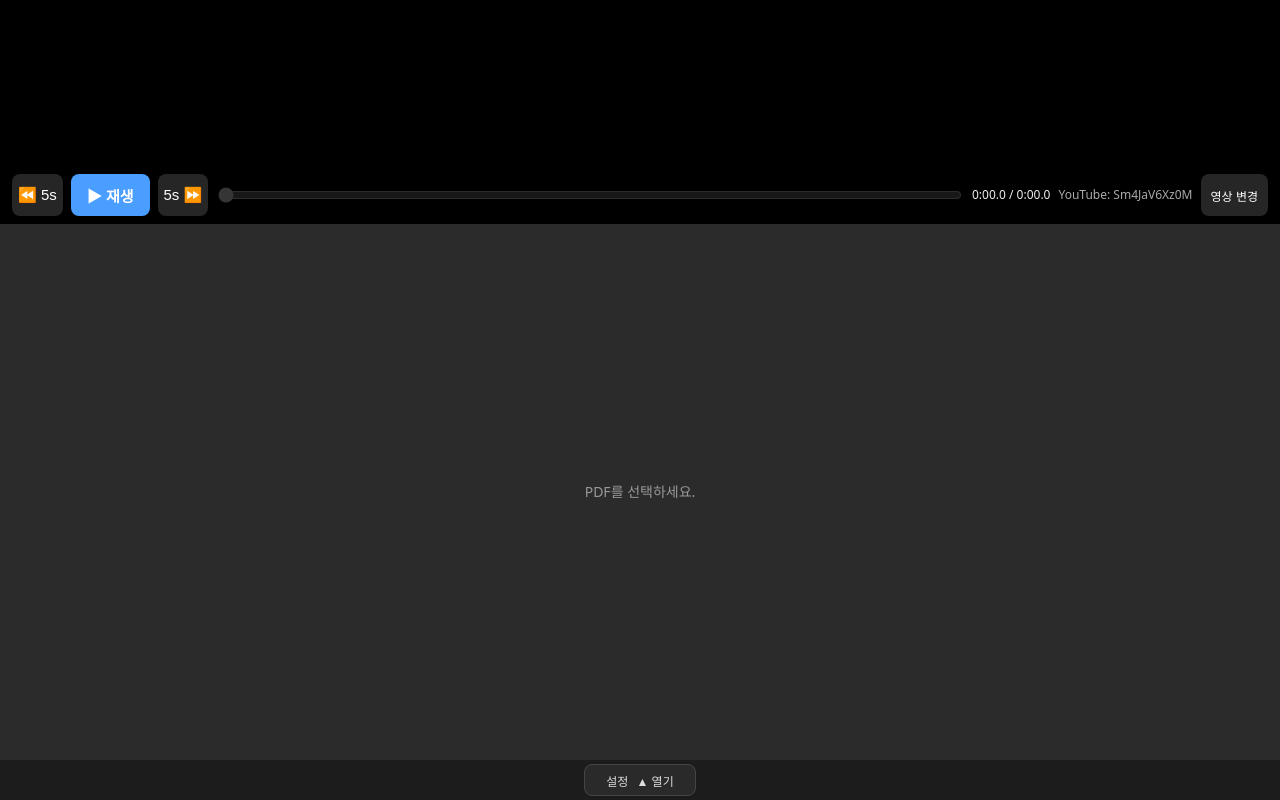
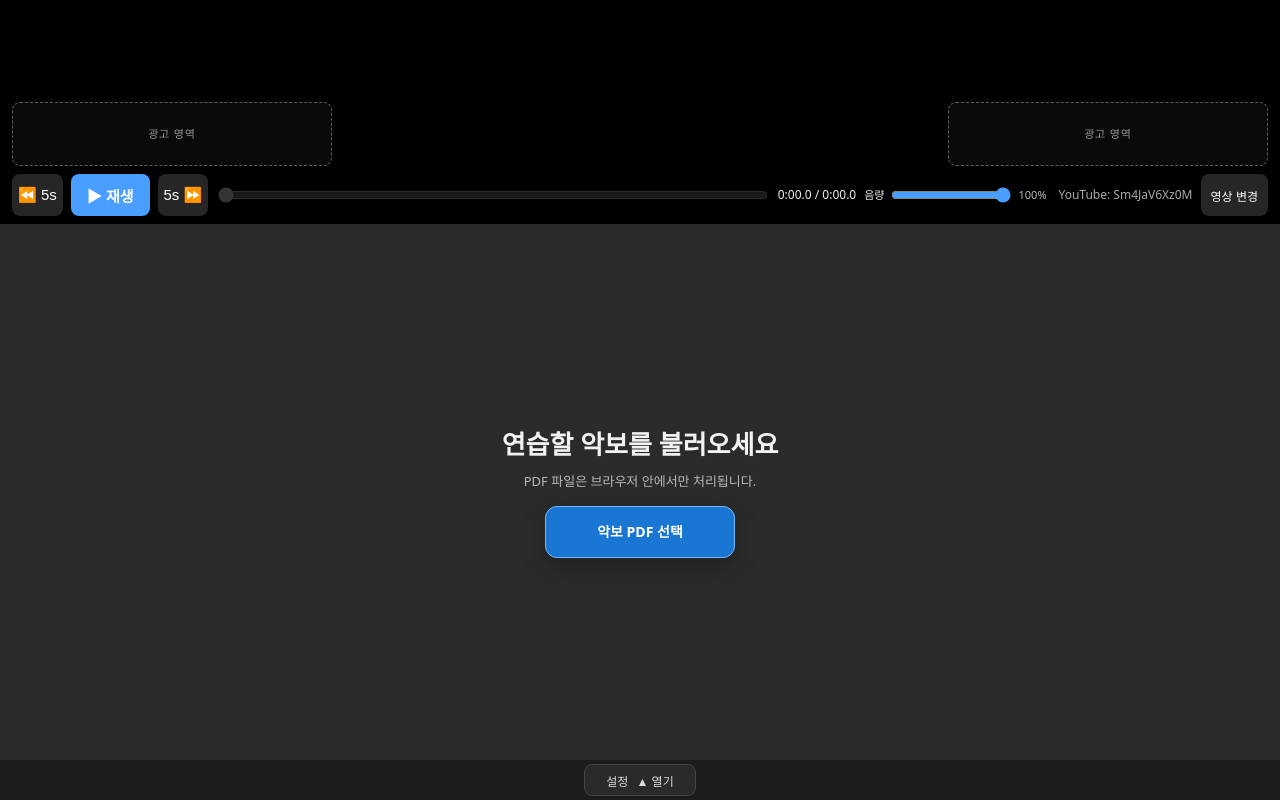
Before and after one commit to sukjjaebaboya/score-sync-app, a React (Vite) app: page / in a window 1280 px wide. Both pictures are taken after a click on the button "YouTube 불러오기". Built offline with nearby package versions, Linux system fonts and the light colour scheme.

Commit message:
Add volume, PDF entry, and ad slots

```diff
--- /dev/null
+++ b/src/components/PdfPicker.tsx
@@ -0,0 +1,63 @@
+import { useState } from "react";
+import { useAppStore } from "../store/useAppStore";
+import { sha256OfFile } from "../lib/db";
+import { loadPdfDocument, PdfPasswordCancelledError } from "../lib/pdf";
+
+const MAX_PDF_MB = 150;
+const PAGE_COUNT_WARN_THRESHOLD = 200;
+
+interface PdfPickerProps {
+  className?: string;
+  label?: string;
+}
+
+export function PdfPicker({ className = "pdf-pick", label = "PDF 선택" }: PdfPickerProps) {
+  const [loading, setLoading] = useState(false);
+  const setPdf = useAppStore((state) => state.setPdf);
+
+  async function handlePickPdf(event: React.ChangeEvent<HTMLInputElement>) {
+    const file = event.target.files?.[0];
+    if (!file) return;
+
+    if (!file.name.toLowerCase().endsWith(".pdf") && file.type !== "application/pdf") {
+      alert("PDF 파일이 아닙니다.");
+      event.target.value = "";
+      return;
+    }
+    if (file.size > MAX_PDF_MB * 1024 * 1024) {
+      alert(`파일이 너무 큽니다 (${(file.size / 1024 / 1024).toFixed(0)}MB). ${MAX_PDF_MB}MB 이하만 지원합니다.`);
+      event.target.value = "";
+      return;
+    }
+
+    setLoading(true);
+    try {
+      const buffer = await file.arrayBuffer();
+      const hash = await sha256OfFile(file);
+      const document = await loadPdfDocument(buffer);
+      if (
+        document.numPages > PAGE_COUNT_WARN_THRESHOLD &&
+        !window.confirm(
+          `이 PDF는 ${document.numPages}페이지입니다. 페이지가 많으면 태블릿에서 느려질 수 있습니다. 계속하시겠습니까?`
+        )
+      ) {
+        return;
+      }
+      setPdf(file.name, hash, buffer, document.numPages);
+    } catch (error) {
+      if (!(error instanceof PdfPasswordCancelledError)) {
+        alert(`PDF를 불러오지 못했습니다: ${(error as Error).message}`);
+      }
+    } finally {
+      setLoading(false);
+      event.target.value = "";
+    }
+  }
+
+  return (
+    <label className={className} aria-busy={loading}>
+      <span>{loading ? "PDF 불러오는 중…" : label}</span>
+      <input type="file" accept="application/pdf,.pdf" onChange={handlePickPdf} disabled={loading} />
+    </label>
+  );
+}
--- a/src/components/ScoreViewer.css
+++ b/src/components/ScoreViewer.css
@@ -10,6 +10,55 @@
   align-items: center;
   justify-content: center;
   color: #999;
+}
+
+.score-empty-content {
+  display: flex;
+  flex-direction: column;
+  align-items: center;
+  gap: 10px;
+  padding: 28px;
+  text-align: center;
+}
+
+.score-empty-content strong {
+  color: #f2f2f2;
+  font-size: clamp(18px, 2.6vw, 26px);
+}
+
+.score-empty-content > span {
+  color: #b8b8b8;
+  font-size: 13px;
+}
+
+.score-pdf-pick {
+  display: inline-flex;
+  align-items: center;
+  justify-content: center;
+  min-width: 190px;
+  min-height: 52px;
+  margin-top: 6px;
+  padding: 0 22px;
+  border: 1px solid #76b8ff;
+  border-radius: 12px;
+  background: #1976d2;
+  color: #fff;
+  font-weight: 700;
+  cursor: pointer;
+  box-shadow: 0 8px 24px rgba(0, 0, 0, 0.24);
+}
+
+.score-pdf-pick:hover {
+  background: #2387e7;
+}
+
+.score-pdf-pick:focus-within {
+  outline: 3px solid rgba(118, 184, 255, 0.55);
+  outline-offset: 3px;
+}
+
+.score-pdf-pick input {
+  display: none;
 }
 
 .score-error {
--- a/src/components/ScoreViewer.tsx
+++ b/src/components/ScoreViewer.tsx
@@ -2,6 +2,7 @@ import { useEffect, useRef, useState, useCallback } from "react";
 import { useAppStore } from "../store/useAppStore";
 import { loadPdfDocument, type PDFPageProxy } from "../lib/pdf";
 import { PdfPage } from "./PdfPage";
+import { PdfPicker } from "./PdfPicker";
 import { computeAutoScrollTarget, type PageLayout } from "../lib/geometry";
 import "./ScoreViewer.css";
 
@@ -288,7 +289,15 @@ export function ScoreViewer() {
   }
 
   if (!pdfBuffer) {
-    return <div className="score-viewer score-empty">PDF를 선택하세요.</div>;
+    return (
+      <div className="score-viewer score-empty">
+        <div className="score-empty-content">
+          <strong>연습할 악보를 불러오세요</strong>
+          <span>PDF 파일은 브라우저 안에서만 처리됩니다.</span>
+          <PdfPicker className="score-pdf-pick" label="악보 PDF 선택" />
+        </div>
+      </div>
+    );
   }
 
   if (pdfError) {
--- a/src/components/Toolbar.tsx
+++ b/src/components/Toolbar.tsx
@@ -1,13 +1,10 @@
 import { useRef, useState } from "react";
 import { useAppStore } from "../store/useAppStore";
 import { getVideoController } from "../lib/videoController";
-import { downloadJson, readJsonFile, sha256OfFile, ProjectValidationError } from "../lib/db";
-import { loadPdfDocument, PdfPasswordCancelledError } from "../lib/pdf";
+import { downloadJson, readJsonFile, ProjectValidationError } from "../lib/db";
 import type { MediaSource, ProjectFile } from "../types";
+import { PdfPicker } from "./PdfPicker";
 import "./Toolbar.css";
-
-const MAX_PDF_MB = 150;
-const PAGE_COUNT_WARN_THRESHOLD = 200;
 
 function mediaLabel(media: MediaSource | null): string {
   if (!media) return "(영상 없음)";
@@ -39,7 +36,6 @@ export function Toolbar() {
   const pdfFileName = useAppStore((s) => s.pdfFileName);
   const pdfSha256 = useAppStore((s) => s.pdfSha256);
   const pageCount = useAppStore((s) => s.pageCount);
-  const setPdf = useAppStore((s) => s.setPdf);
   const clearPdf = useAppStore((s) => s.clearPdf);
   const saveStatus = useAppStore((s) => s.saveStatus);
 
@@ -107,45 +103,6 @@ export function Toolbar() {
     );
   }
 
-  async function handlePickPdf(e: React.ChangeEvent<HTMLInputElement>) {
-    const file = e.target.files?.[0];
-    if (!file) return;
-    if (pdfFileName && !confirmDiscardAnchors()) {
-      e.target.value = "";
-      return;
-    }
-    if (!file.name.toLowerCase().endsWith(".pdf") && file.type !== "application/pdf") {
-      alert("PDF 파일이 아닙니다.");
-      e.target.value = "";
-      return;
-    }
-    if (file.size > MAX_PDF_MB * 1024 * 1024) {
-      alert(`파일이 너무 큽니다 (${(file.size / 1024 / 1024).toFixed(0)}MB). ${MAX_PDF_MB}MB 이하만 지원합니다.`);
-      e.target.value = "";
-      return;
-    }
-    try {
-      const buffer = await file.arrayBuffer();
-      const hash = await sha256OfFile(file);
-      const doc = await loadPdfDocument(buffer);
-      if (
-        doc.numPages > PAGE_COUNT_WARN_THRESHOLD &&
-        !window.confirm(`이 PDF는 ${doc.numPages}페이지입니다. 페이지가 많으면 태블릿에서 느려질 수 있습니다. 계속하시겠습니까?`)
-      ) {
-        e.target.value = "";
-        return;
-      }
-      setPdf(file.name, hash, buffer, doc.numPages);
-    } catch (err) {
-      if (err instanceof PdfPasswordCancelledError) {
-        // user cancelled the password prompt; nothing to report
-      } else {
-        alert(`PDF를 불러오지 못했습니다: ${(err as Error).message}`);
-      }
-    }
-    e.target.value = "";
-  }
-
   function changePdf() {
     if (!confirmDiscardAnchors()) return;
     clearPdf();
@@ -173,10 +130,7 @@ export function Toolbar() {
 
       {expanded && <div className="toolbar-row" id="settings-toolbar-content">
         {!pdfFileName && (
-          <label className="pdf-pick">
-            <span>PDF 선택</span>
-            <input type="file" accept="application/pdf" onChange={handlePickPdf} />
-          </label>
+          <PdfPicker />
         )}
         {pdfFileName && (
           <span className="pdf-name">
--- a/src/components/VideoPanel.css
+++ b/src/components/VideoPanel.css
@@ -131,6 +131,33 @@
   background: linear-gradient(to top, rgba(0, 0, 0, 0.75), transparent);
 }
 
+.video-ad-slots {
+  position: absolute;
+  left: 12px;
+  right: 12px;
+  bottom: 58px;
+  display: grid;
+  grid-template-columns: minmax(180px, 320px) minmax(180px, 320px);
+  justify-content: space-between;
+  gap: 16px;
+  pointer-events: none;
+}
+
+.video-ad-slot {
+  min-height: 64px;
+  display: flex;
+  align-items: center;
+  justify-content: center;
+  overflow: hidden;
+  border: 1px dashed rgba(255, 255, 255, 0.35);
+  border-radius: 8px;
+  background: rgba(15, 15, 15, 0.72);
+  color: rgba(255, 255, 255, 0.58);
+  font-size: 11px;
+  letter-spacing: 0.08em;
+  pointer-events: auto;
+}
+
 .video-controls button {
   min-width: 42px;
   min-height: 42px;
@@ -169,6 +196,29 @@
   opacity: 0.45;
 }
 
+.volume-control {
+  display: inline-flex;
+  align-items: center;
+  gap: 5px;
+  color: #eee;
+  font-size: 11px;
+  white-space: nowrap;
+}
+
+.volume-control input {
+  width: clamp(72px, 10vw, 120px);
+  height: 30px;
+  accent-color: #4a9eff;
+  cursor: pointer;
+  touch-action: pan-x;
+}
+
+.volume-control output {
+  min-width: 32px;
+  color: #bbb;
+  font-variant-numeric: tabular-nums;
+}
+
 .file-name {
   color: #aaa;
   font-size: 12px;
@@ -197,4 +247,24 @@
   .video-controls .play-btn {
     padding-inline: 10px;
   }
+
+  .video-ad-slots {
+    left: 7px;
+    right: 7px;
+    grid-template-columns: 1fr 1fr;
+    gap: 8px;
+  }
+
+  .video-ad-slot {
+    min-height: 50px;
+  }
+
+  .volume-control span,
+  .volume-control output {
+    display: none;
+  }
+
+  .volume-control input {
+    width: 72px;
+  }
 }
--- a/src/components/VideoPanel.tsx
+++ b/src/components/VideoPanel.tsx
@@ -10,9 +10,11 @@ export function VideoPanel() {
   const ytContainerRef = useRef<HTMLDivElement>(null);
   const ytPlayerRef = useRef<YT.Player | null>(null);
   const pollRef = useRef<number | null>(null);
+  const volumeRef = useRef(100);
 
   const [ytInput, setYtInput] = useState("https://youtu.be/Sm4JaV6Xz0M");
   const [ytLoadError, setYtLoadError] = useState<string | null>(null);
+  const [volume, setVolume] = useState(100);
 
   const media = useAppStore((s) => s.media);
   const videoBlobUrl = useAppStore((s) => s.videoBlobUrl);
@@ -98,6 +100,7 @@ export function VideoPanel() {
           events: {
             onReady: (e) => {
               setDuration(e.target.getDuration());
+              e.target.setVolume(volumeRef.current);
               const iframe = e.target.getIframe();
               iframe.classList.add("video-el", "youtube");
               iframe.style.width = "100%";
@@ -223,6 +226,14 @@ export function VideoPanel() {
     }
   }
 
+  function changeVolume(nextVolume: number) {
+    const next = Math.min(100, Math.max(0, nextVolume));
+    volumeRef.current = next;
+    setVolume(next);
+    if (source === "youtube") ytPlayerRef.current?.setVolume(next);
+    if (source === "local" && videoRef.current) videoRef.current.volume = next / 100;
+  }
+
   function seekTo(timeSec: number) {
     const next = Math.min(Math.max(0, timeSec), duration || timeSec);
     if (source === "local" && videoRef.current) {
@@ -275,6 +286,16 @@ export function VideoPanel() {
             <div className="video-error-overlay">{playbackError ?? "재생 오류가 발생했습니다."}</div>
           )}
 
+
+          <div className="video-ad-slots" aria-label="광고 배치 영역">
+            <aside className="video-ad-slot" data-ad-position="above-play-controls" aria-label="재생 버튼 위 광고 영역">
+              <span>광고 영역</span>
+            </aside>
+            <aside className="video-ad-slot" data-ad-position="above-change-video" aria-label="영상 변경 버튼 위 광고 영역">
+              <span>광고 영역</span>
+            </aside>
+          </div>
+
           <div className="video-controls">
             {showPracticeControls && (
               <>
@@ -302,6 +323,20 @@ export function VideoPanel() {
                 <span className="time-readout">
                   {formatTime(currentTime)} / {formatTime(duration)}
                 </span>
+                <label className="volume-control">
+                  <span>음량</span>
+                  <input
+                    type="range"
+                    min="0"
+                    max="100"
+                    step="1"
+                    value={volume}
+                    onInput={(event) => changeVolume(Number(event.currentTarget.value))}
+                    aria-label="영상 음량"
+                    aria-valuetext={`${volume}%`}
+                  />
+                  <output>{volume}%</output>
+                </label>
               </>
             )}
             <span className="file-name">
--- a/src/lib/youtube.ts
+++ b/src/lib/youtube.ts
@@ -86,6 +86,7 @@ declare global {
       constructor(el: HTMLElement | string, options: PlayerOptions);
       playVideo(): void;
       pauseVideo(): void;
+      setVolume(volume: number): void;
       seekTo(seconds: number, allowSeekAhead: boolean): void;
       getCurrentTime(): number;
       getDuration(): number;
```
